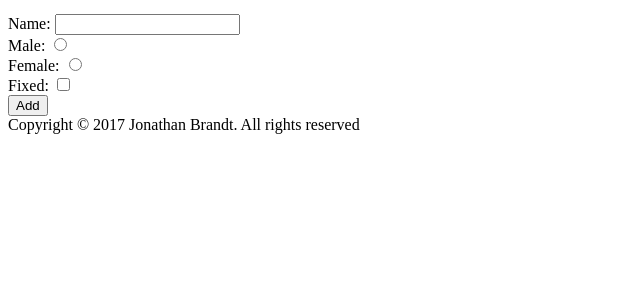
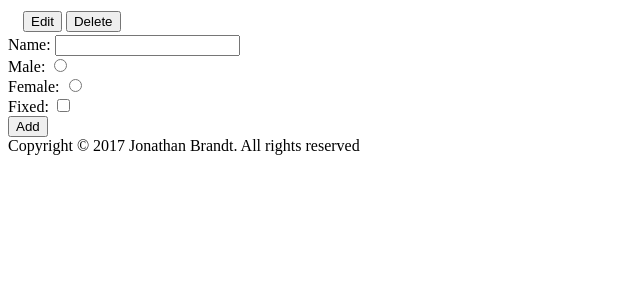
Before and after one commit to JBrandt72/SE26605, a PHP site: page /wk3demo/index.php in a window 1280 px wide. Shown: the top 308 px of the page, without its empty margins (0-640 px from the left). Run offline with PHP 8.4, Linux system fonts and the light colour scheme; tables that the repository leaves empty or names only in its code hold one stand-in row (values such as "Sample post"); data that the repository does not hold is empty.

Commit message:
Add buttons to fomr

```diff
--- a/wk3demo/assets/dogs.php
+++ b/wk3demo/assets/dogs.php
@@ -15,7 +15,10 @@ function getDogsAsTable($db){
         if($sql->rowCount() > 0) {
             $table = "<table>" . PHP_EOL;
             foreach ($dogs as $dog) {
-                $table .= "<tr><td>" . $dog['name'] . "</td><td>" . $dog['gender'] . "</td><td>" . $dog['fixed'] . "</td></tr>";
+                $table .= "<tr><td>" . $dog['name'] . "</td><td>" . $dog['gender'] . "</td><td>" . $dog['fixed'] . "</td>";
+                $table .= "<td><form method='post' action='#'><input type = 'hidden' name='id' value ='" . $dog['id'] . "' /><input type='submit' name='action' value='Edit' /></form></td>";
+                $table .= "<td><form method='post' action='#'><input type = 'hidden' name='id' value ='" . $dog['id'] . "' /><input type='submit' name='action' value='Delete' /></form></td>";
+                $table .= "</tr>";
             }
             $table .= "</table>" . PHP_EOL;
         } else {
```
